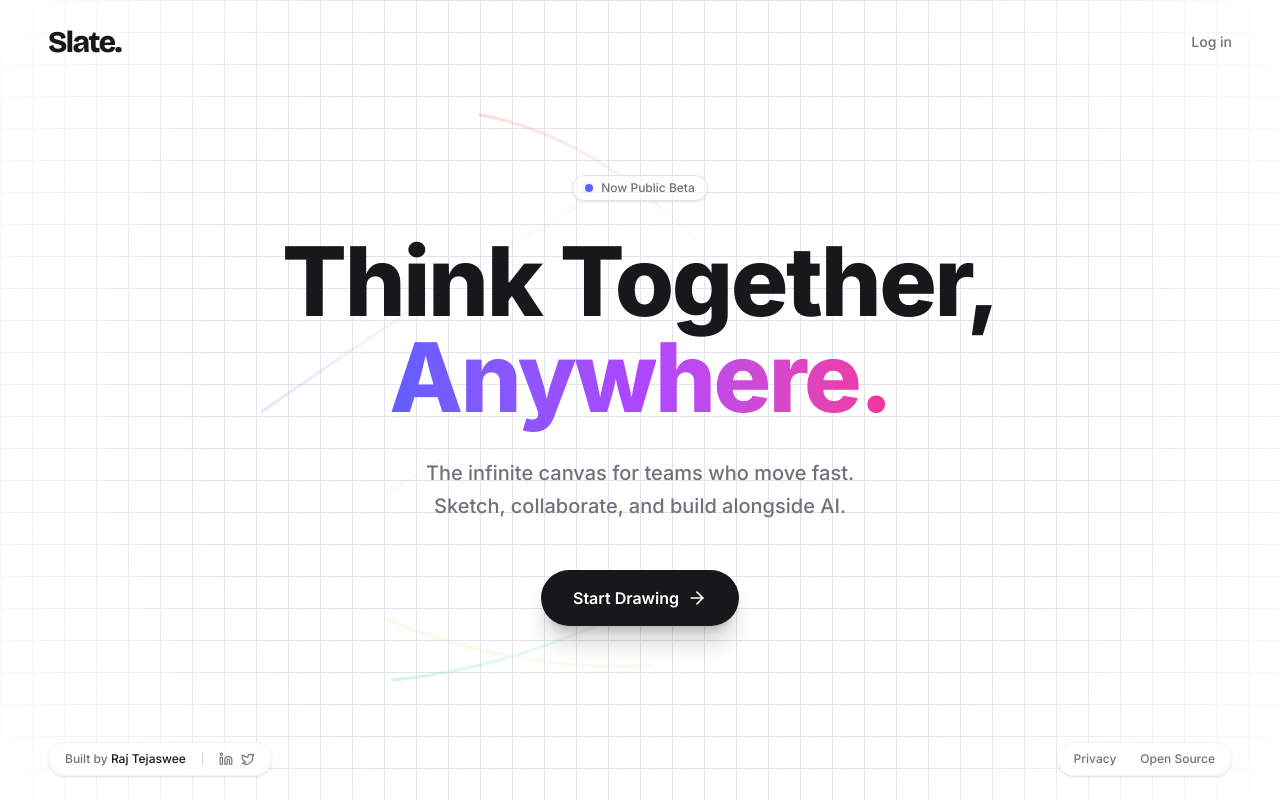
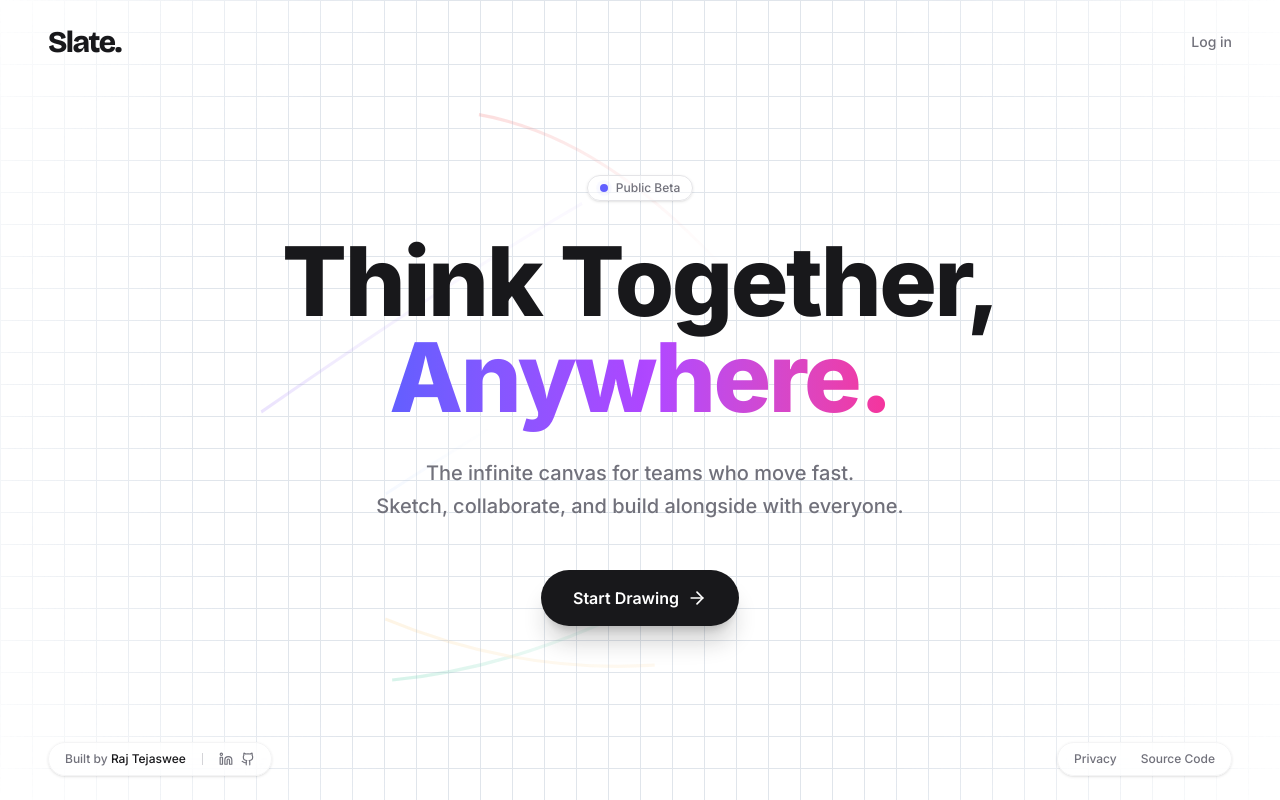
Before and after one commit to rajtejaswee/slate, a Next.js app in the folder apps/web/: page / in a window 1280 px wide. Built offline with nearby package versions, Linux system fonts and the light colour scheme.

Commit message:
feat: added relevant links

```diff
--- a/apps/web/app/auth-success/page.tsx
+++ b/apps/web/app/auth-success/page.tsx
@@ -35,7 +35,6 @@ function AuthSuccessContent() {
   return (
     <div className="flex h-screen w-full items-center justify-center bg-white">
       <div className="flex flex-col items-center gap-4">
-        {/* FIXED VERSION SPINNER */}
         <div className="h-8 w-8 animate-spin rounded-full border-4 border-zinc-200 border-t-zinc-900"></div>
         <p className="text-sm font-medium text-zinc-500">Securing your session...</p>
       </div>
--- a/apps/web/app/components/BackgroundPaths.tsx
+++ b/apps/web/app/components/BackgroundPaths.tsx
@@ -58,12 +58,10 @@ export default function BackgroundPaths() {
 
         {/* --- 1. THE GRID LAYER (Moved inside here) --- */}
         <div
-            className="absolute inset-0 opacity-60" // INCREASED OPACITY (was 40)
+            className="absolute inset-0 opacity-60"
             style={{
-                // Changed color to #cbd5e1 (Slate 300) - Much darker than before
                 backgroundImage: 'linear-gradient(to right, #cbd5e1 1px, transparent 1px), linear-gradient(to bottom, #cbd5e1 1px, transparent 1px)',
                 backgroundSize: '32px 32px',
-                // Optional: Mask the edges so it fades out at the very far corners
                 maskImage: 'radial-gradient(circle at center, black 60%, transparent 100%)',
             }}
         />
--- a/apps/web/app/components/Toolbar.tsx
+++ b/apps/web/app/components/Toolbar.tsx
@@ -98,7 +98,6 @@ export default function Toolbar({
         <div className="w-px h-8 bg-zinc-200" />
 
         {/* --- GROUP 2: STYLES (Colors & Size) --- */}
-        {/* Only show styles if we aren't panning or erasing */}
         {!isLocked && selectedTool !== "hand" && selectedTool !== "eraser" && (
             <div className="flex items-center gap-4 px-2">
 
@@ -173,7 +172,7 @@ export default function Toolbar({
   );
 }
 
-// Minimal Helper Button Components
+// Helper Button Components
 function ToolButton({ active, onClick, icon }: { active: boolean, onClick: () => void, icon: React.ReactNode }) {
     return (
         <button
--- a/apps/web/app/page.tsx
+++ b/apps/web/app/page.tsx
@@ -1,5 +1,5 @@
 import Link from "next/link";
-import { ArrowRight, Github, Linkedin, Twitter } from "lucide-react";
+import { ArrowRight, Github, Linkedin} from "lucide-react";
 import BackgroundPaths from "@/app/components/BackgroundPaths"
 
 const GITHUB_URL = "https://github.com/rajtejaswee/slate";
@@ -44,7 +44,7 @@ export default function Home() {
                   <span className="animate-ping absolute inline-flex h-full w-full rounded-full bg-indigo-400 opacity-75"></span>
                   <span className="relative inline-flex rounded-full h-2 w-2 bg-indigo-500"></span>
                 </span>
-                Now Public Beta
+                Public Beta
              </span>
         </div>
 
@@ -59,7 +59,7 @@ export default function Home() {
         {/* Subtitle */}
         <p className="text-lg sm:text-xl text-zinc-500 font-medium leading-relaxed max-w-2xl mb-12 animate-fade-in opacity-0" style={{ animationDelay: "0.3s" }}>
           The infinite canvas for teams who move fast.  <br className="hidden sm:block"/>
-          Sketch, collaborate, and build alongside AI.
+          Sketch, collaborate, and build alongside with everyone.
         </p>
 
         {/* Action Buttons */}
@@ -82,14 +82,14 @@ export default function Home() {
           <span>Built by <span className="text-zinc-900">Raj Tejaswee</span></span>
           <div className="h-3 w-[1px] bg-zinc-300 mx-1"></div>
           <div className="flex gap-2">
-            <Link href="https://linkedin.com" target="_blank" className="hover:text-blue-600 transition-colors"><Linkedin className="h-3.5 w-3.5" /></Link>
-            <Link href="https://twitter.com" target="_blank" className="hover:text-black transition-colors"><Twitter className="h-3.5 w-3.5" /></Link>
+            <Link href="https://www.linkedin.com/in/raj-tejaswee-147603247/" target="_blank" className="hover:text-blue-600 transition-colors"><Linkedin className="h-3.5 w-3.5" /></Link>
+            <Link href="https://github.com/rajtejaswee" target="_blank" className="hover:text-black transition-colors"><Github className="h-3.5 w-3.5" /></Link>
           </div>
         </div>
 
         <div className="pointer-events-auto flex gap-6 text-xs font-medium text-zinc-500 bg-white/50 backdrop-blur-md px-4 py-2 rounded-full border border-zinc-100 shadow-sm">
             <Link href="/privacy" className="hover:text-zinc-900 transition-colors">Privacy</Link>
-            <Link href={GITHUB_URL} target="_blank" className="hover:text-zinc-900 transition-colors">Open Source</Link>
+            <Link href={GITHUB_URL} target="_blank" className="hover:text-zinc-900 transition-colors">Source Code</Link>
         </div>
 
       </footer>
```
Also changed, not shown: apps/web/app/canvas/page.tsx (+0 -12 lines), apps/web/app/components/Canvas.tsx (+2 -8 lines), 1 other file (tests, documents, lock files or other folders).
